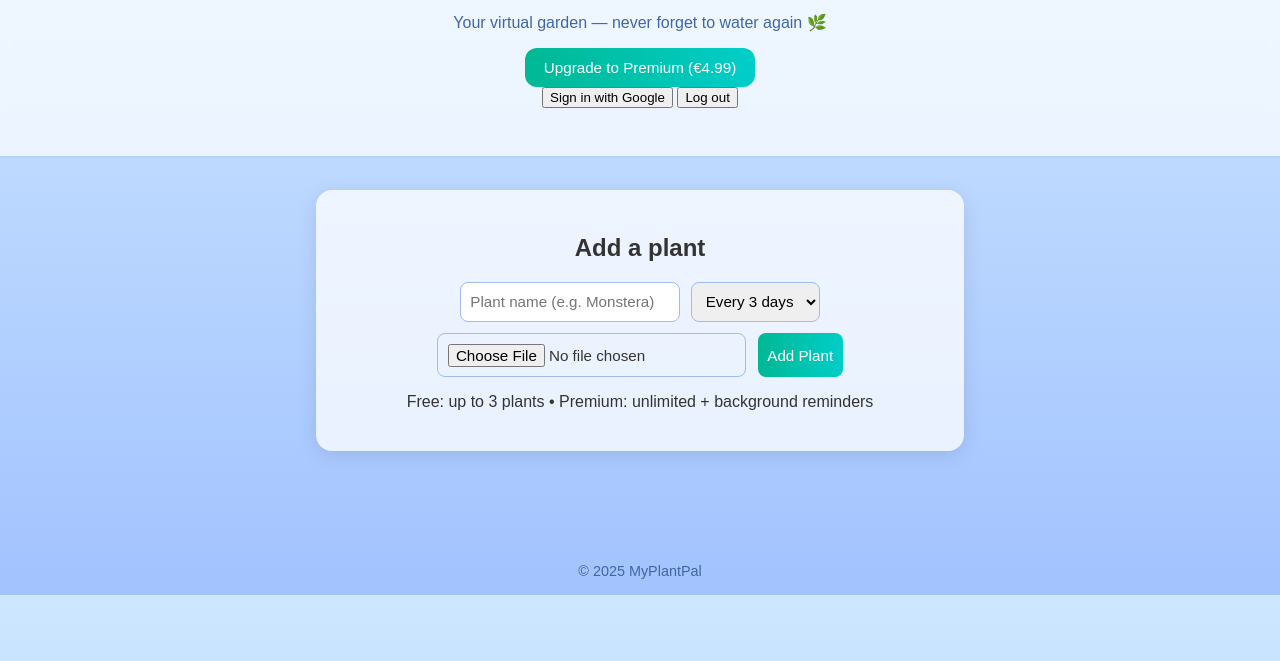
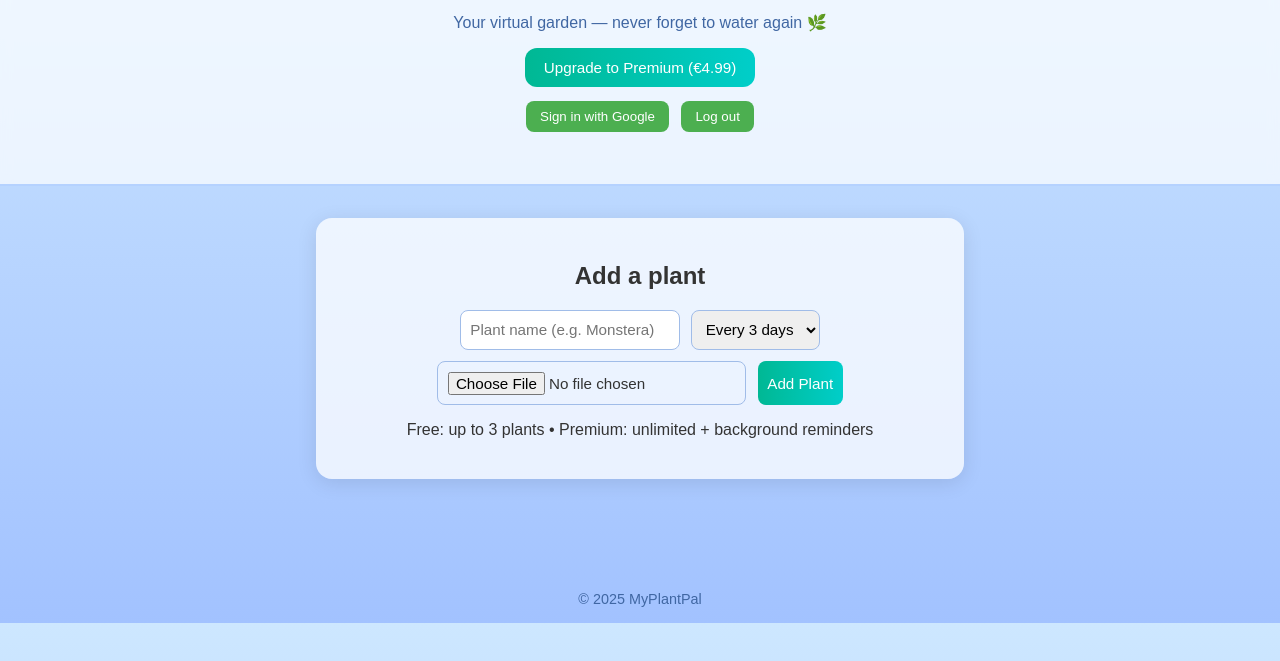
Before and after one commit to xoreyni/MyPlantPal, a plain HTML site: page index1.html in a window 1280 px wide. Shown: the part 99-760 px from the top of the page. Drawn offline with Linux system fonts and the light colour scheme; no server answers.

Commit message:
Enhance login section with button styles
Add styling for the login section buttons.

```diff
--- a/style.css
+++ b/style.css
@@ -237,3 +237,21 @@ footer {
   background: linear-gradient(90deg, #fd79a8, #e84393);
   transform: scale(1.03);
 }
+/* --- Login section styling --- */
+#authSection {
+  margin-top: 10px;
+}
+
+#authSection button {
+  background-color: #4caf50;
+  color: white;
+  border: none;
+  border-radius: 8px;
+  padding: 8px 14px;
+  cursor: pointer;
+  margin: 4px;
+}
+
+#authSection button:hover {
+  background-color: #43a047;
+}
```
